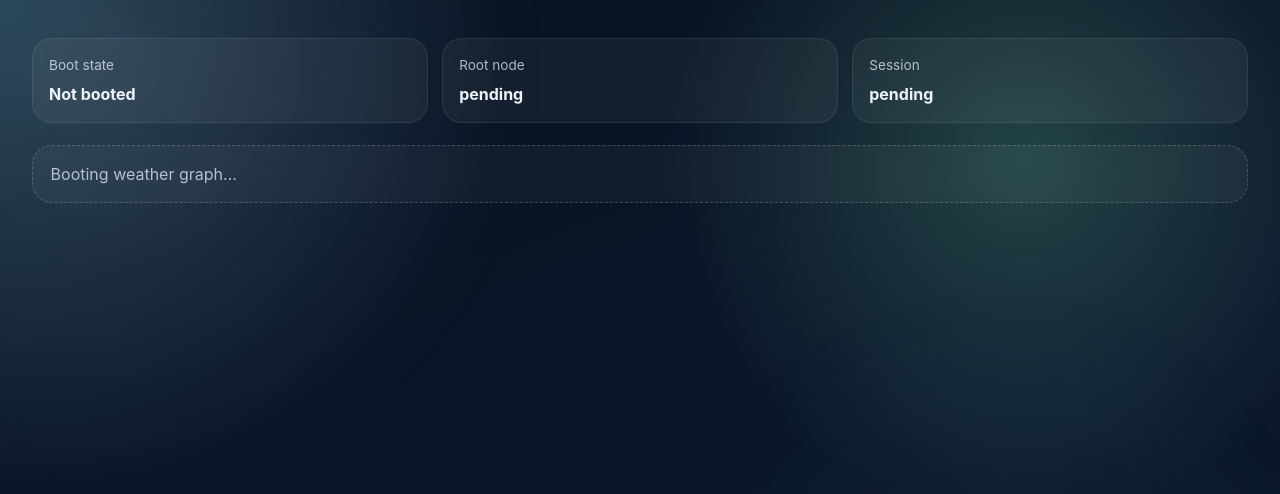
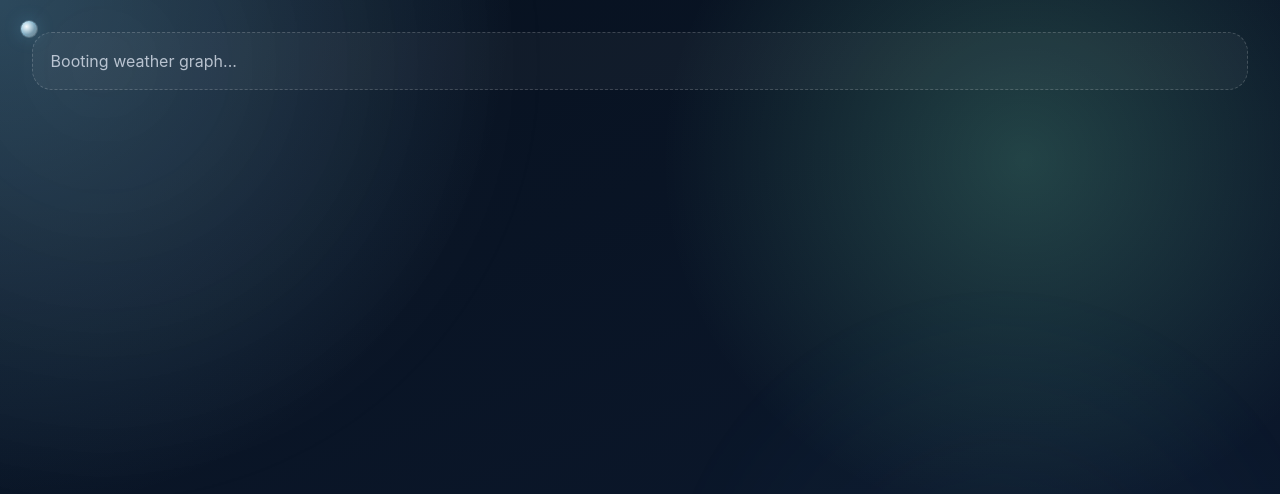
Before and after one commit to arestov/staffer-ai-weather, a React (Vite) app: page / in a window 1280 px wide. Shown: the top 494 px of the page. Built offline with nearby package versions, Linux system fonts and the light colour scheme.

Commit message:
feat: hide tech status

```diff
--- a/src/App.tsx
+++ b/src/App.tsx
@@ -25,8 +25,14 @@ export default function App({ session }: { session: WeatherAppSession }) {
 
   return (
     <main className="app-shell">
+      <div className="app-header-shell">
+        <button
+          className="app-header-trigger"
+          type="button"
+          aria-label="Show app header"
+          title="Show app header"
+        />
         <header className="app-header">
-
           <div className="metric-strip">
             <article className="metric-card">
               <span>Boot state</span>
@@ -42,6 +48,7 @@ export default function App({ session }: { session: WeatherAppSession }) {
             </article>
           </div>
         </header>
+      </div>
 
       <RootScope runtime={session.runtime} fallback={<GraphFallback />}>
         <One rel="pioneer" fallback={<GraphFallback />}>
--- a/src/styles.css
+++ b/src/styles.css
@@ -103,9 +103,68 @@ input:focus {
   align-content: start;
 }
 
+.app-header-shell {
+  position: absolute;
+  top: clamp(0.95rem, 2vw, 1.3rem);
+  left: clamp(0.95rem, 2vw, 1.3rem);
+  z-index: 12;
+  width: fit-content;
+}
+
+.app-header-trigger {
+  width: 1em;
+  height: 1em;
+  padding: 0;
+  border: 0;
+  border-radius: 999px;
+  background:
+    radial-gradient(circle at 35% 35%, rgba(255, 255, 255, 0.95), rgba(255, 255, 255, 0.15) 55%, rgba(255, 255, 255, 0.03) 100%),
+    linear-gradient(135deg, rgba(121, 213, 255, 0.85), rgba(255, 255, 255, 0.25));
+  box-shadow:
+    0 0 0 1px rgba(255, 255, 255, 0.18),
+    0 0 18px rgba(121, 213, 255, 0.25);
+  cursor: pointer;
+  display: block;
+}
+
+.app-header-trigger:focus-visible {
+  outline: 2px solid rgba(121, 213, 255, 0.9);
+  outline-offset: 4px;
+}
+
 .app-header {
+  position: absolute;
+  top: calc(100% + 0.75rem);
+  left: 0;
+  width: min(40rem, calc(100vw - 2.5rem));
   display: grid;
   gap: 0.95rem;
+  padding: 1rem;
+  border-radius: 24px;
+  border: 1px solid rgba(255, 255, 255, 0.12);
+  background: rgba(8, 14, 28, 0.88);
+  backdrop-filter: blur(18px);
+  box-shadow: 0 24px 70px rgba(0, 0, 0, 0.28);
+  opacity: 0;
+  visibility: hidden;
+  pointer-events: none;
+  transform: translateY(-0.4rem) scale(0.985);
+  transition:
+    opacity 160ms ease,
+    transform 160ms ease,
+    visibility 0s linear 160ms;
+}
+
+.app-header-shell:hover .app-header,
+.app-header-shell:focus-within .app-header {
+  opacity: 1;
+  visibility: visible;
+  pointer-events: auto;
+  transform: translateY(0) scale(1);
+  transition:
+    opacity 160ms ease,
+    transform 160ms ease,
+    visibility 0s;
 }
 
 .eyebrow,
```
Lines whose indentation alone changed are shown as unchanged.
